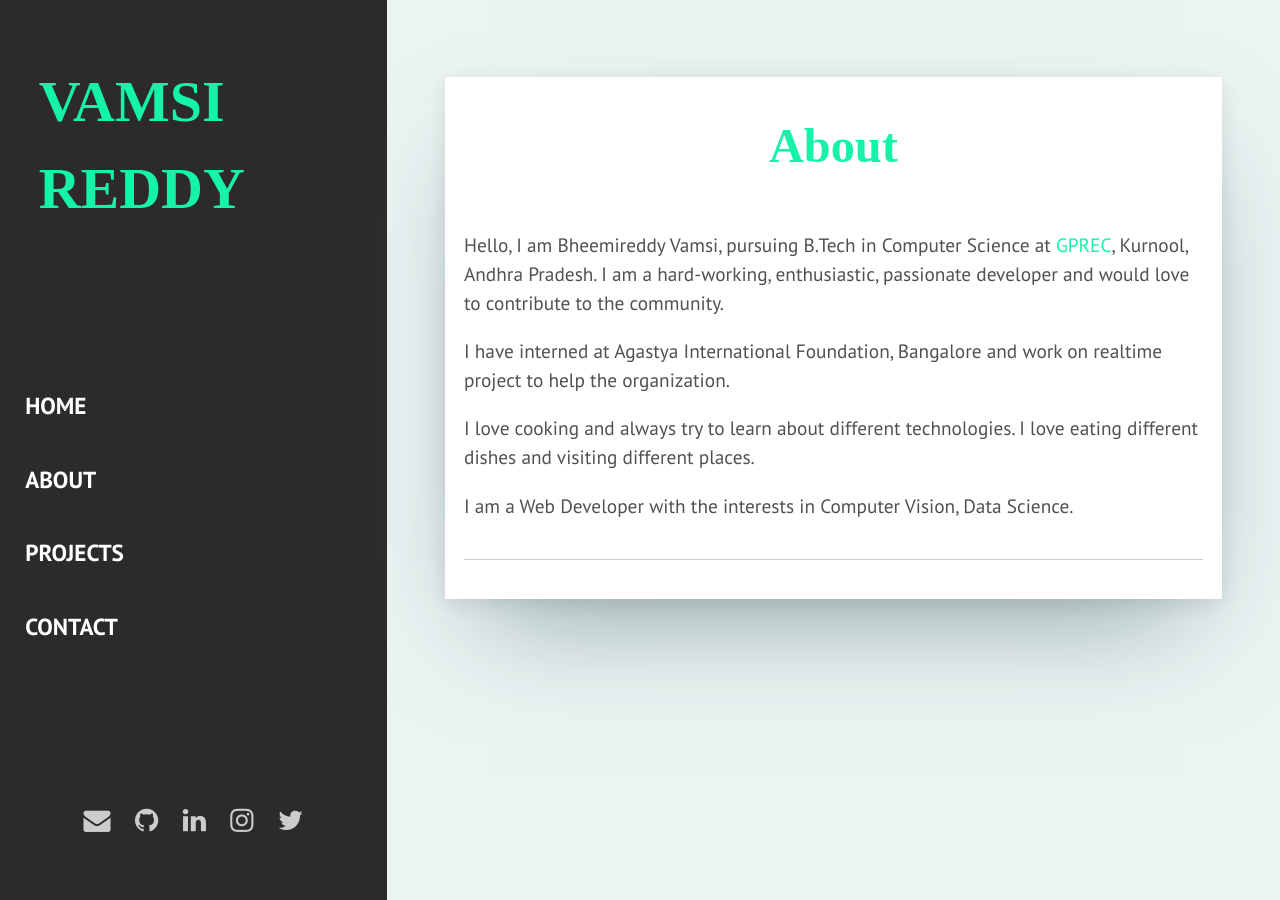
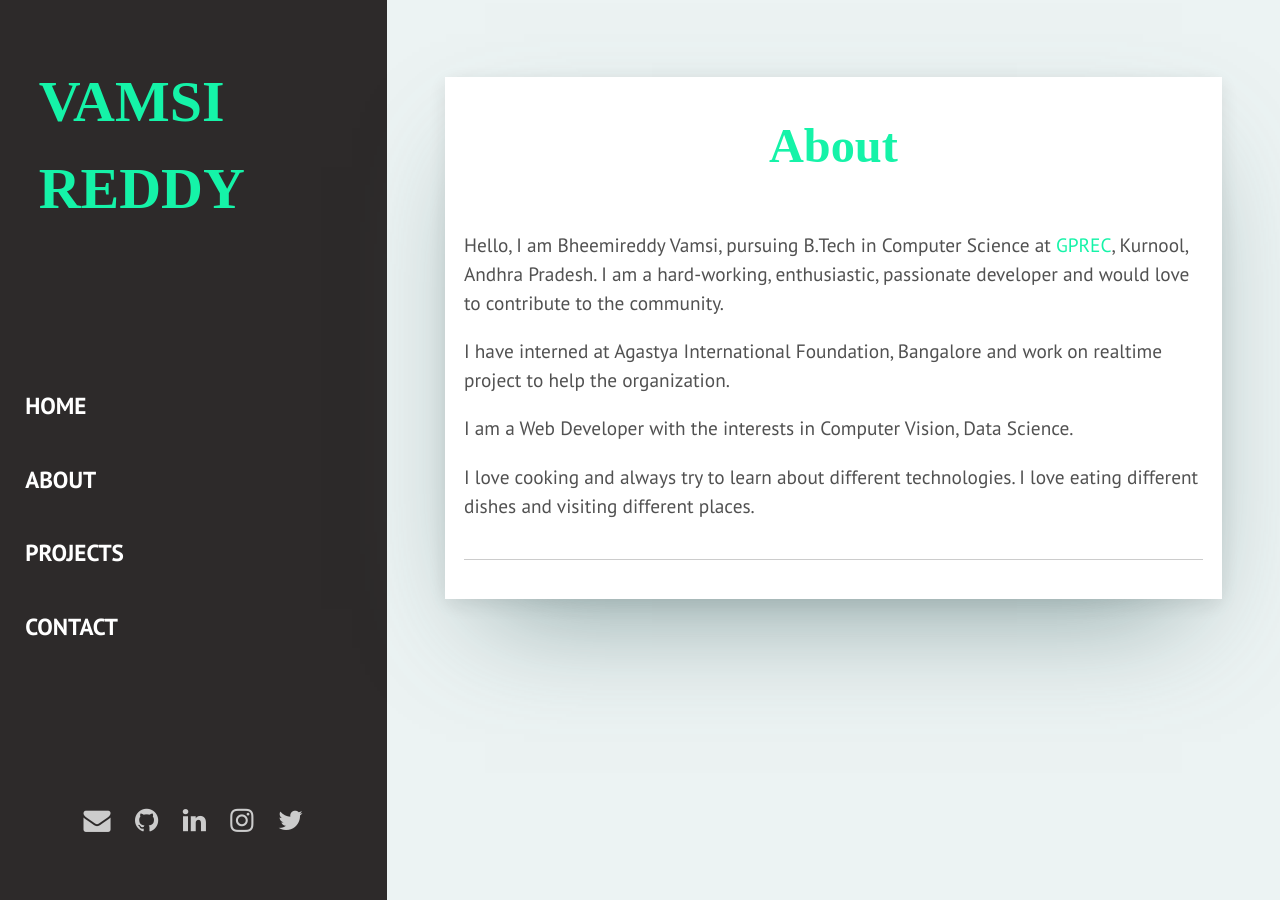
Before and after one commit to vamsireddy22/vamsireddy22.github.io, a Jekyll site: the page built from _pages/about.html, in a window 1280 px wide. Built offline with Jekyll 4.4.1, drawn with Linux system fonts in a browser that asks for light colours; some web fonts are replaced; comment, search, counter and statistics services are not loaded; part of the change alters nothing that is shown.

```diff
--- a/_pages/about.html
+++ b/_pages/about.html
@@ -8,6 +8,6 @@ Hello, I am Bheemireddy Vamsi, pursuing B.Tech in Computer Science at <a href="h
 
 I have interned at Agastya International Foundation, Bangalore and work on realtime project to help the organization.
 
+I am a Web Developer with the interests in Computer Vision, Data Science.
+
 I love cooking and always try to learn about different technologies.  I love eating different dishes and visiting different places.
-
-I am a Web Developer with the interests in Computer Vision, Data Science.
```
